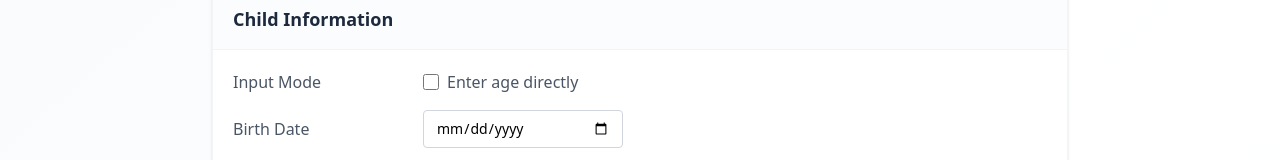
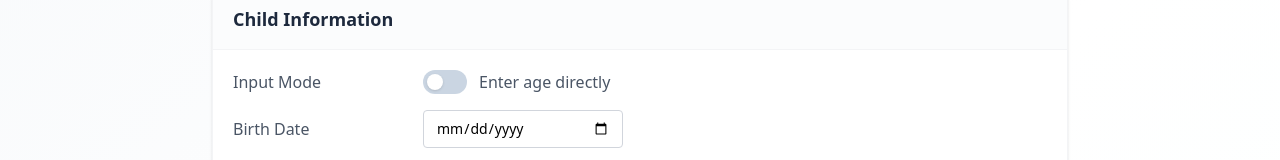
Before and after one commit to catnamedchris/slp, a React (Vite) app: page / in a window 1280 px wide. Shown: the part 156-316 px from the top of the page. Built offline with nearby package versions, Linux system fonts and the light colour scheme.

Commit message:
Replace Input Mode checkbox with toggle switch

```diff
--- a/src/dayc2/components/ChildInfoForm.tsx
+++ b/src/dayc2/components/ChildInfoForm.tsx
@@ -104,13 +104,22 @@
       <div className="p-5">
       <div className="flex flex-col gap-1 mb-4 sm:grid sm:grid-cols-[180px_1fr] sm:gap-2.5 sm:items-center">
         <label className="font-medium text-gray-600">Input Mode</label>
-        <label className="flex items-center gap-2 cursor-pointer w-fit">
-          <input
-            type="checkbox"
-            checked={useAgeOverride}
-            onChange={handleToggleMode}
-            className="w-4 h-4 text-blue-600 rounded focus:ring-blue-500"
-          />
+        <label className="flex items-center gap-3 cursor-pointer w-fit">
+          <button
+            type="button"
+            role="switch"
+            aria-checked={useAgeOverride}
+            onClick={handleToggleMode}
+            className={`relative inline-flex h-6 w-11 items-center rounded-full transition-colors focus:outline-none focus:ring-2 focus:ring-teal-500 focus:ring-offset-2 ${
+              useAgeOverride ? 'bg-teal-500' : 'bg-slate-300'
+            }`}
+          >
+            <span
+              className={`inline-block h-4 w-4 transform rounded-full bg-white shadow-sm transition-transform ${
+                useAgeOverride ? 'translate-x-6' : 'translate-x-1'
+              }`}
+            />
+          </button>
           <span className="text-gray-600">Enter age directly</span>
         </label>
       </div>
```
Also changed, not shown: 1 other file (tests, documents, lock files or other folders).
